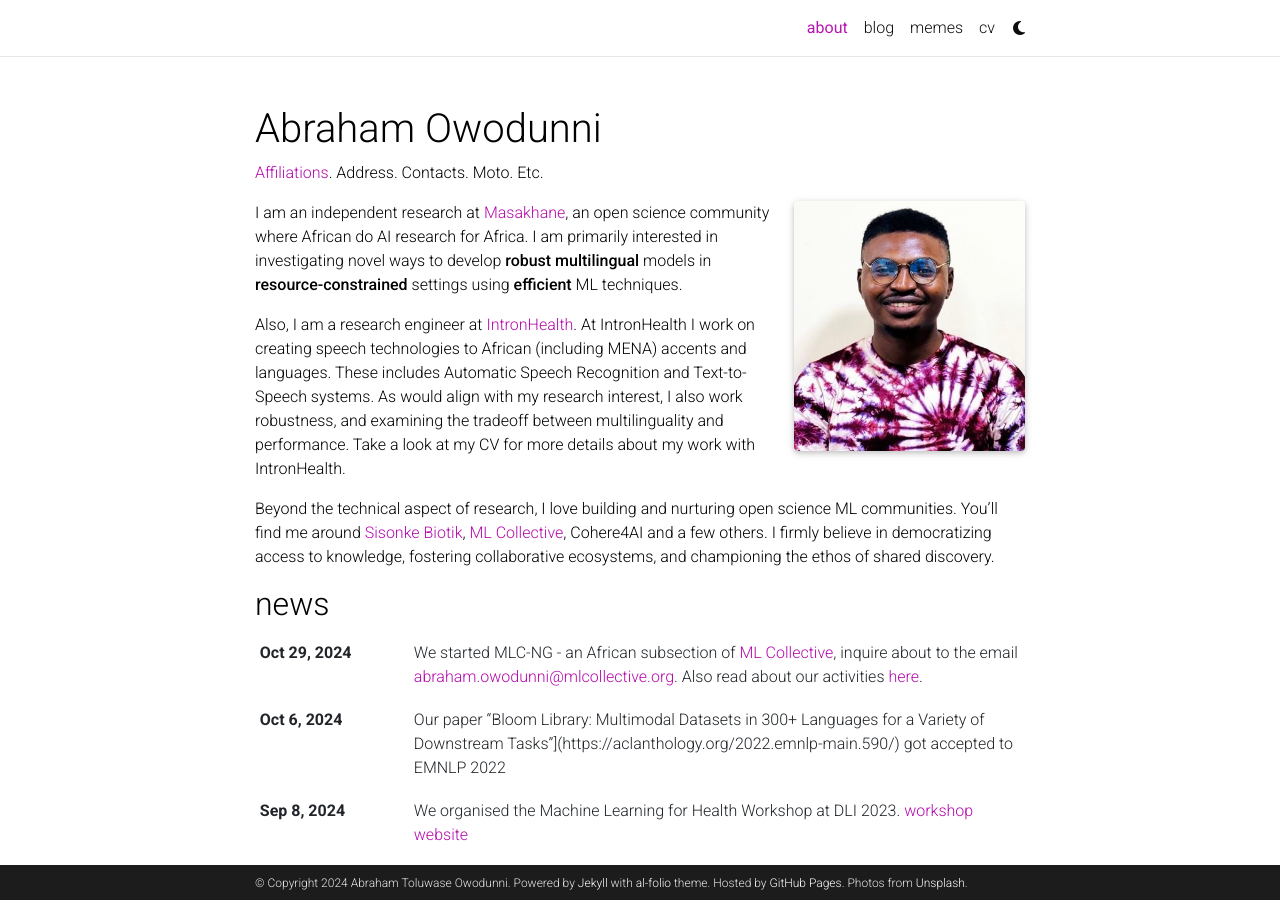
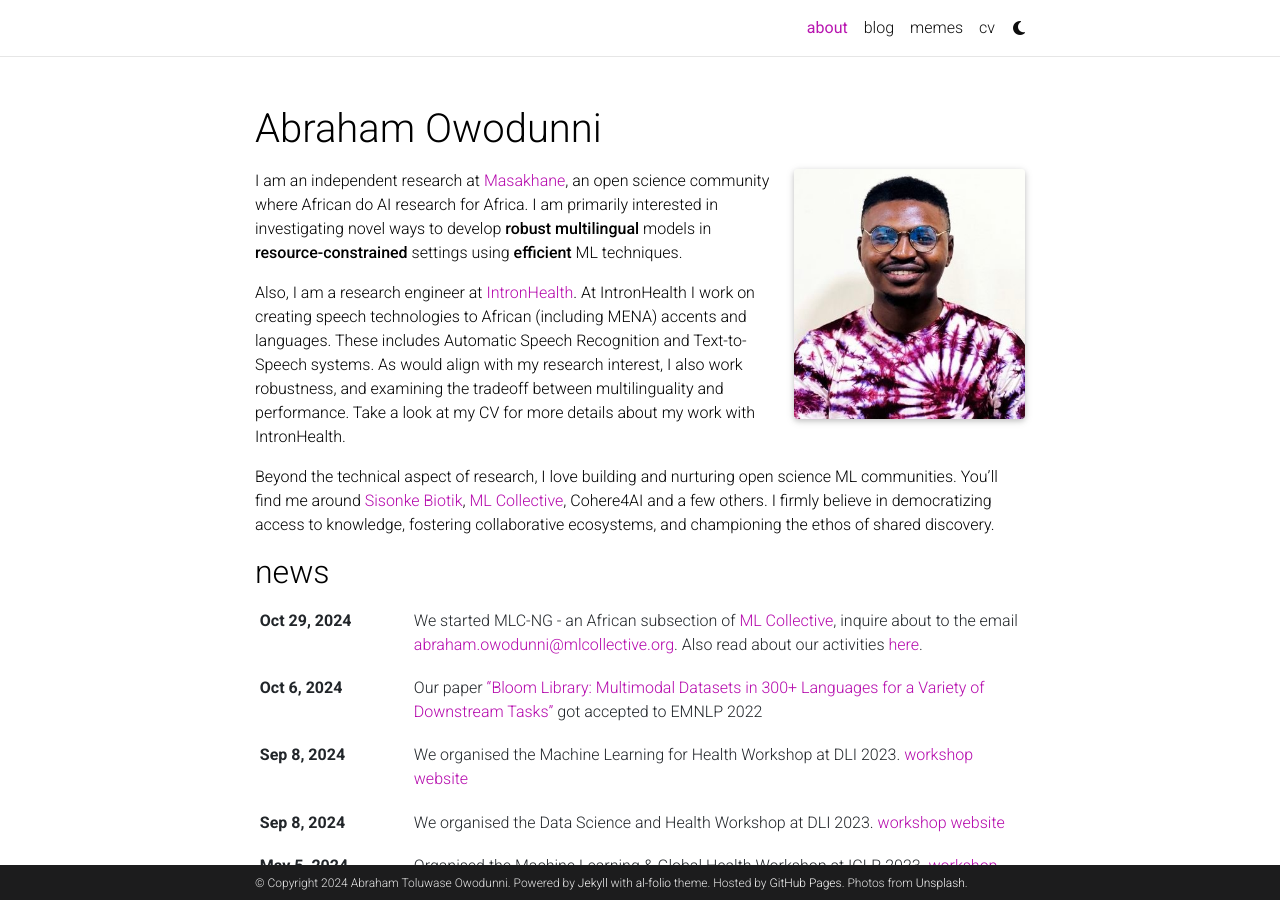
Before and after one commit to owos/abrahamowos.github.io, a Jekyll site: the page built from _pages/about.md, in a window 1280 px wide and 900 px high. Built offline with Jekyll 4.4.1, drawn with Linux system fonts in a browser that asks for light colours; some web fonts are replaced; comment, search, counter and statistics services are not loaded; a style sheet for code colours, icons or effects is not loaded.

Commit message:
fixed the aff issues

```diff
--- a/_pages/about.md
+++ b/_pages/about.md
@@ -2,7 +2,7 @@
 layout: about
 title: about
 permalink: /
-subtitle: <a href='#'>Affiliations</a>. Address. Contacts. Moto. Etc.
+subtitle:
 
 profile:
   align: right
```
Also changed, not shown: _news/bloom_emnlp22.md (+1 -1 lines).
